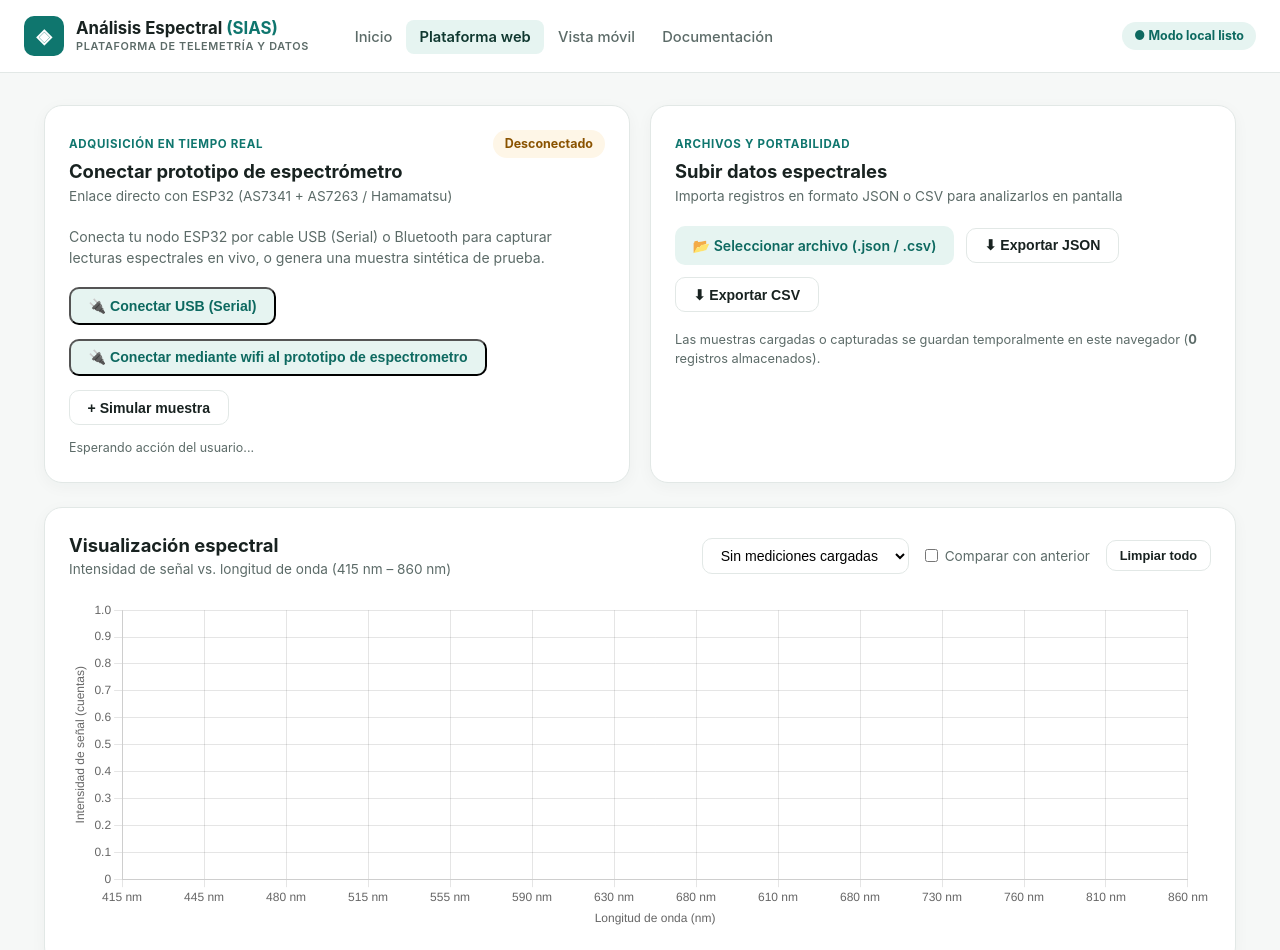
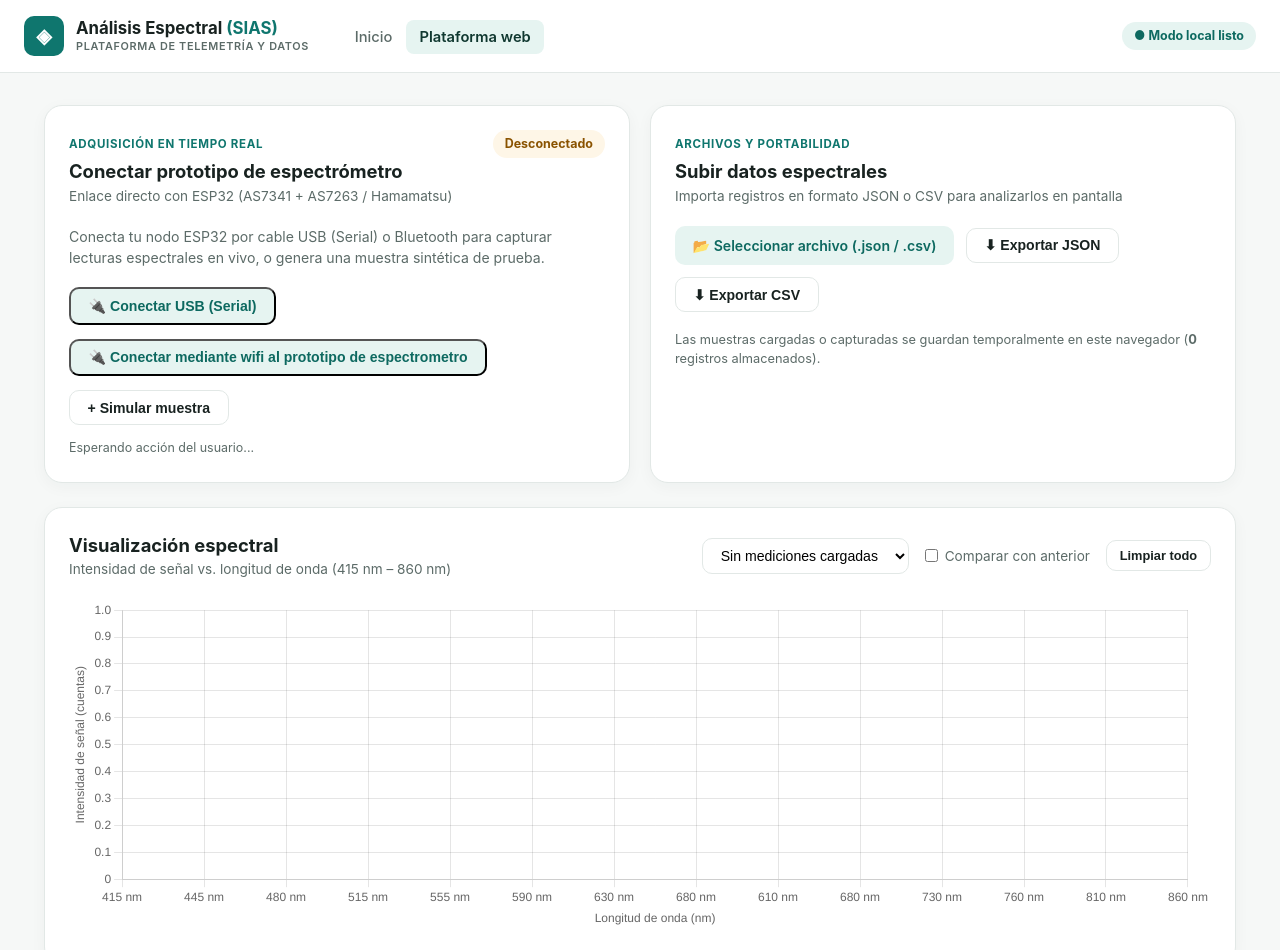
Before and after one commit to ricardoyashin/P-gina-web-iot, a plain HTML site: page dashboard.html in a window 1280 px wide. Shown: the top 950 px of the page. Drawn offline with nearby package versions, Linux system fonts and the light colour scheme.

Commit message:
Remove links to mobile view and documentation
Removed mobile view and documentation links from navigation.

```diff
--- a/dashboard.html
+++ b/dashboard.html
@@ -23,8 +23,6 @@
                 <ul class="nav-links" id="navLinks">
                     <li><a href="index.html">Inicio</a></li>
                     <li><a href="dashboard.html" class="active-link">Plataforma web</a></li>
-                    <li><a href="app.html">Vista móvil</a></li>
-                    <li><a href="desarrolladores.html">Documentación</a></li>
                 </ul>
             </div>
 
```
